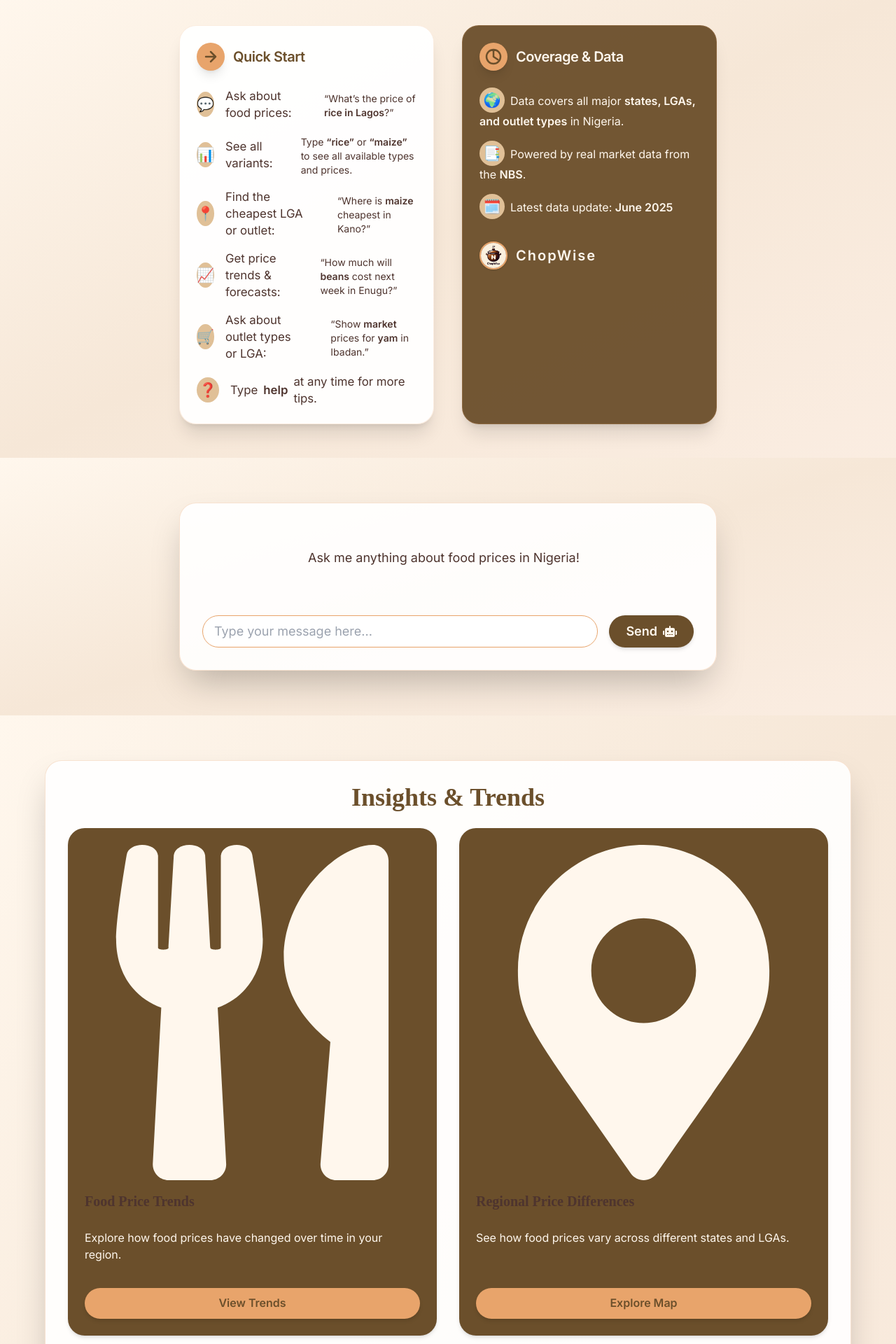
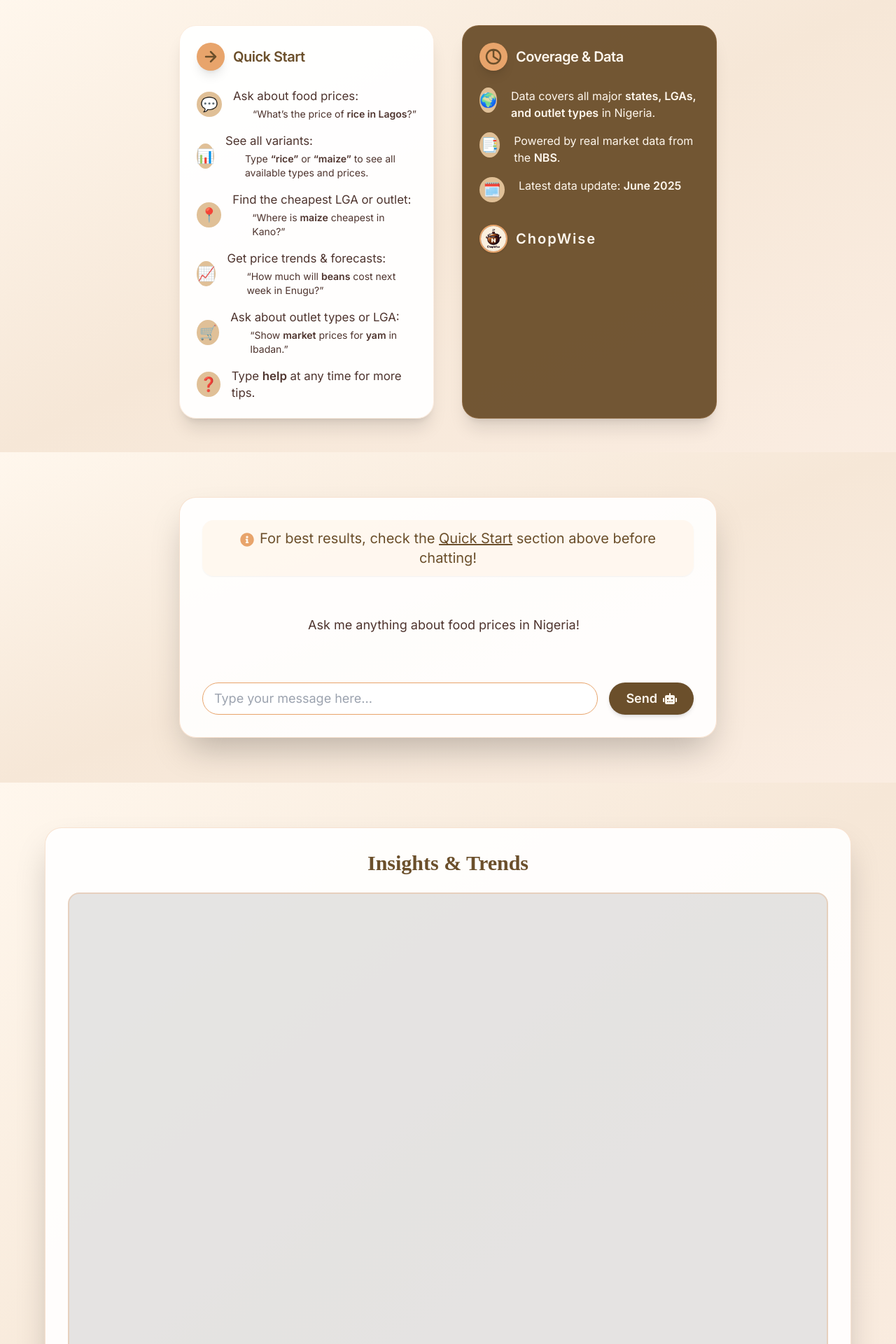
Before and after one commit to abubakar-xyz/ChopWise_Improved, a Next.js app in the folder frontend/: page / in a window 1280 px wide. Shown: the part 620-2540 px from the top of the page at 70% size. Built offline with nearby package versions, Linux system fonts and the light colour scheme.

Commit message:
enhance food matching logic and improve chatbot responses for better user experience

```diff
--- a/frontend/pages/index.js
+++ b/frontend/pages/index.js
@@ -122,7 +122,7 @@ export default function Home() {
         </section>
 
         {/* Quick Start / Help Section */}
-        <section className="py-12 px-4 bg-gradient-to-br from-[#FFF7ED] via-[#F6E7D7] to-[#E8A46B]/20 flex flex-col items-center">
+        <section className="py-12 px-4 bg-gradient-to-br from-[#FFF7ED] via-[#F6E7D7] to-[#E8A46B]/20 flex flex-col items-center" id="quickstart">
           <div className="max-w-3xl w-full mx-auto grid grid-cols-1 gap-8 md:grid-cols-2 md:gap-10">
             <div className="rounded-3xl bg-white/95 shadow-xl p-6 flex flex-col gap-4 border border-[#E8A46B]/20">
               <div className="flex items-center gap-3 mb-2">
@@ -132,12 +132,12 @@ export default function Home() {
                 <span className="font-lora font-bold text-xl text-[#6B4F2B] tracking-tight">Quick Start</span>
               </div>
               <ul className="how-to-list space-y-4 text-[#4E342E] text-base font-inter">
-                <li><span className="icon-tip">💬</span>Ask about food prices: <span className="block ml-8 mt-1 text-sm font-normal">“What’s the price of <b>rice in Lagos</b>?”</span></li>
-                <li><span className="icon-tip">📊</span>See all variants: <span className="block ml-8 mt-1 text-sm font-normal">Type <b>“rice”</b> or <b>“maize”</b> to see all available types and prices.</span></li>
-                <li><span className="icon-tip">📍</span>Find the cheapest LGA or outlet: <span className="block ml-8 mt-1 text-sm font-normal">“Where is <b>maize</b> cheapest in Kano?”</span></li>
-                <li><span className="icon-tip">📈</span>Get price trends & forecasts: <span className="block ml-8 mt-1 text-sm font-normal">“How much will <b>beans</b> cost next week in Enugu?”</span></li>
-                <li><span className="icon-tip">🛒</span>Ask about outlet types or LGA: <span className="block ml-8 mt-1 text-sm font-normal">“Show <b>market</b> prices for <b>yam</b> in Ibadan.”</span></li>
-                <li><span className="icon-tip">❓</span>Type <b>help</b> at any time for more tips.</li>
+                <li className="flex items-start gap-3"><span className="icon-tip">💬</span><span>Ask about food prices:<br className="md:hidden" /><span className="block ml-7 mt-1 text-sm font-normal">“What’s the price of <b>rice in Lagos</b>?”</span></span></li>
+                <li className="flex items-start gap-3"><span className="icon-tip">📊</span><span>See all variants:<br className="md:hidden" /><span className="block ml-7 mt-1 text-sm font-normal">Type <b>“rice”</b> or <b>“maize”</b> to see all available types and prices.</span></span></li>
+                <li className="flex items-start gap-3"><span className="icon-tip">📍</span><span>Find the cheapest LGA or outlet:<br className="md:hidden" /><span className="block ml-7 mt-1 text-sm font-normal">“Where is <b>maize</b> cheapest in Kano?”</span></span></li>
+                <li className="flex items-start gap-3"><span className="icon-tip">📈</span><span>Get price trends & forecasts:<br className="md:hidden" /><span className="block ml-7 mt-1 text-sm font-normal">“How much will <b>beans</b> cost next week in Enugu?”</span></span></li>
+                <li className="flex items-start gap-3"><span className="icon-tip">🛒</span><span>Ask about outlet types or LGA:<br className="md:hidden" /><span className="block ml-7 mt-1 text-sm font-normal">“Show <b>market</b> prices for <b>yam</b> in Ibadan.”</span></span></li>
+                <li className="flex items-start gap-3"><span className="icon-tip">❓</span><span>Type <b>help</b> at any time for more tips.</span></li>
               </ul>
             </div>
             <div className="rounded-3xl bg-[#6B4F2B]/95 shadow-xl p-6 flex flex-col gap-4 border border-[#E8A46B]/20 text-[#FFF7ED]">
@@ -148,9 +148,9 @@ export default function Home() {
                 <span className="font-lora font-bold text-xl text-[#FFF7ED] tracking-tight">Coverage & Data</span>
               </div>
               <ul className="space-y-4 text-[#FFF7ED] text-base font-inter">
-                <li><span className="icon-tip">🌍</span>Data covers all major <b>states, LGAs, and outlet types</b> in Nigeria.</li>
-                <li><span className="icon-tip">📑</span>Powered by real market data from the <b>NBS</b>.</li>
-                <li><span className="icon-tip">🗓️</span>Latest data update: <b>June 2025</b></li>
+                <li className="flex items-start gap-3"><span className="icon-tip">🌍</span><span>Data covers all major <b>states, LGAs, and outlet types</b> in Nigeria.</span></li>
+                <li className="flex items-start gap-3"><span className="icon-tip">📑</span><span>Powered by real market data from the <b>NBS</b>.</span></li>
+                <li className="flex items-start gap-3"><span className="icon-tip">🗓️</span><span>Latest data update: <b>June 2025</b></span></li>
               </ul>
               <div className="flex items-center gap-3 mt-4">
                 <img src="/logo.jpg" alt="ChopWise logo" className="h-10 w-10 rounded-full border-2 border-[#E8A46B] shadow" />
@@ -164,6 +164,10 @@ export default function Home() {
         <section id="chat" ref={chatSectionRef} className="py-16 px-4 bg-gradient-to-br from-[#FFF7ED] via-[#F6E7D7] to-[#E8A46B]/20 flex flex-col items-center">
           <div className="max-w-3xl w-full mx-auto bg-white/90 rounded-3xl shadow-2xl p-8 border border-[#E8A46B]/30">
             <div className="flex flex-col h-full">
+              <div className="mb-6 text-center text-[#6B4F2B] font-lora text-lg md:text-xl bg-[#FFF7ED]/80 rounded-2xl px-4 py-3 shadow-sm">
+                <FaInfoCircle className="inline mr-2 text-[#E8A46B] text-xl align-text-bottom" />
+                <span>For best results, check the <a href="#quickstart" className="underline hover:text-[#E8A46B] transition">Quick Start</a> section above before chatting!</span>
+              </div>
               {/* Messages List */}
               <div className="flex-1 overflow-y-auto pr-3 mb-4">
                 {messages.length === 0 && (
@@ -213,50 +217,8 @@ export default function Home() {
         <section id="insights" ref={insightsSectionRef} className="py-16 px-4 bg-gradient-to-br from-[#FFF7ED] via-[#F6E7D7] to-[#E8A46B]/20 flex flex-col items-center">
           <div className="max-w-6xl w-full mx-auto">
             <div className="rounded-3xl bg-white/90 shadow-2xl p-8 border border-[#E8A46B]/30">
-              <h2 className="text-3xl md:text-4xl font-lora text-[#6B4F2B] mb-6 text-center">Insights & Trends</h2>
-              <div className="grid grid-cols-1 md:grid-cols-2 gap-8">
-                {/* Insight Cards (Placeholder) */}
-                <div className="bg-[#6B4F2B] text-[#FFF7ED] rounded-3xl p-6 shadow-md flex flex-col gap-4">
-                  <div className="text-4xl">
-                    <FaUtensils className="w-full h-full" />
-                  </div>
-                  <h3 className="text-xl font-semibold">Food Price Trends</h3>
-                  <p className="text-base">Explore how food prices have changed over time in your region.</p>
-                  <button className="mt-auto bg-[#E8A46B] text-[#6B4F2B] rounded-full px-4 py-2 font-semibold shadow-md hover:bg-[#6B4F2B] hover:text-[#E8A46B] transition">
-                    View Trends
-                  </button>
-                </div>
-                <div className="bg-[#6B4F2B] text-[#FFF7ED] rounded-3xl p-6 shadow-md flex flex-col gap-4">
-                  <div className="text-4xl">
-                    <FaMapMarkerAlt className="w-full h-full" />
-                  </div>
-                  <h3 className="text-xl font-semibold">Regional Price Differences</h3>
-                  <p className="text-base">See how food prices vary across different states and LGAs.</p>
-                  <button className="mt-auto bg-[#E8A46B] text-[#6B4F2B] rounded-full px-4 py-2 font-semibold shadow-md hover:bg-[#6B4F2B] hover:text-[#E8A46B] transition">
-                    Explore Map
-                  </button>
-                </div>
-                <div className="bg-[#6B4F2B] text-[#FFF7ED] rounded-3xl p-6 shadow-md flex flex-col gap-4">
-                  <div className="text-4xl">
-                    <FaRobot className="w-full h-full" />
-                  </div>
-                  <h3 className="text-xl font-semibold">AI Price Predictions</h3>
-                  <p className="text-base">Get insights into future price trends based on AI analysis.</p>
-                  <button className="mt-auto bg-[#E8A46B] text-[#6B4F2B] rounded-full px-4 py-2 font-semibold shadow-md hover:bg-[#6B4F2B] hover:text-[#E8A46B] transition">
-                    See Predictions
-                  </button>
-                </div>
-                <div className="bg-[#6B4F2B] text-[#FFF7ED] rounded-3xl p-6 shadow-md flex flex-col gap-4">
-                  <div className="text-4xl">
-                    <FaInfoCircle className="w-full h-full" />
-                  </div>
-                  <h3 className="text-xl font-semibold">Market Insights</h3>
-                  <p className="text-base">Understand market dynamics and how they affect food prices.</p>
-                  <button className="mt-auto bg-[#E8A46B] text-[#6B4F2B] rounded-full px-4 py-2 font-semibold shadow-md hover:bg-[#6B4F2B] hover:text-[#E8A46B] transition">
-                    Learn More
-                  </button>
-                </div>
-              </div>
+              <h2 className="font-lora text-3xl font-bold text-[#6B4F2B] mb-6 text-center">Insights &amp; Trends</h2>
+              <div id="viz" className="w-full aspect-[4/3] min-h-[400px] rounded-2xl overflow-hidden border-2 border-[#E8A46B]/30 bg-black/10 flex items-center justify-center"></div>
             </div>
           </div>
         </section>
```
Also changed, not shown: 1 other file (tests, documents, lock files or other folders).
